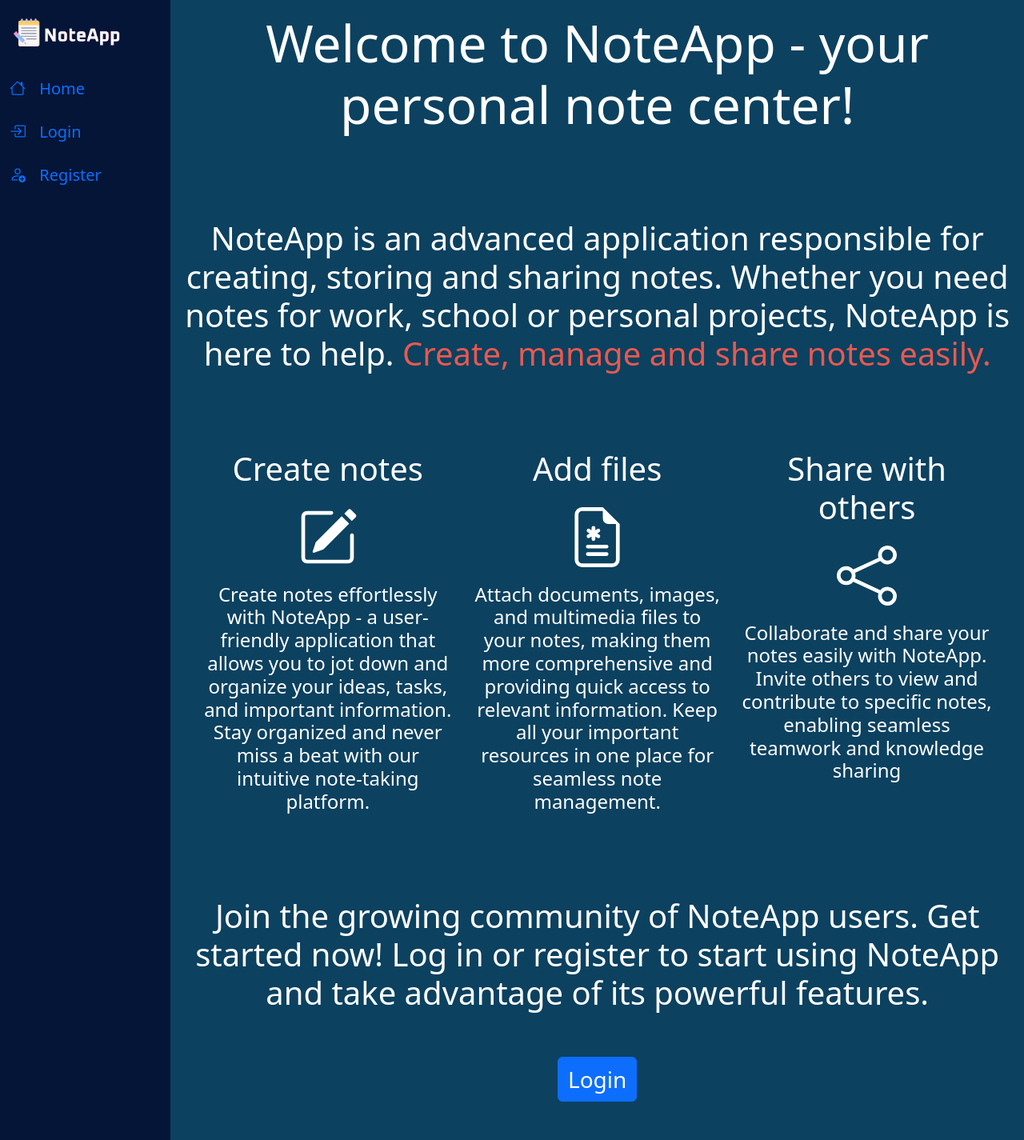
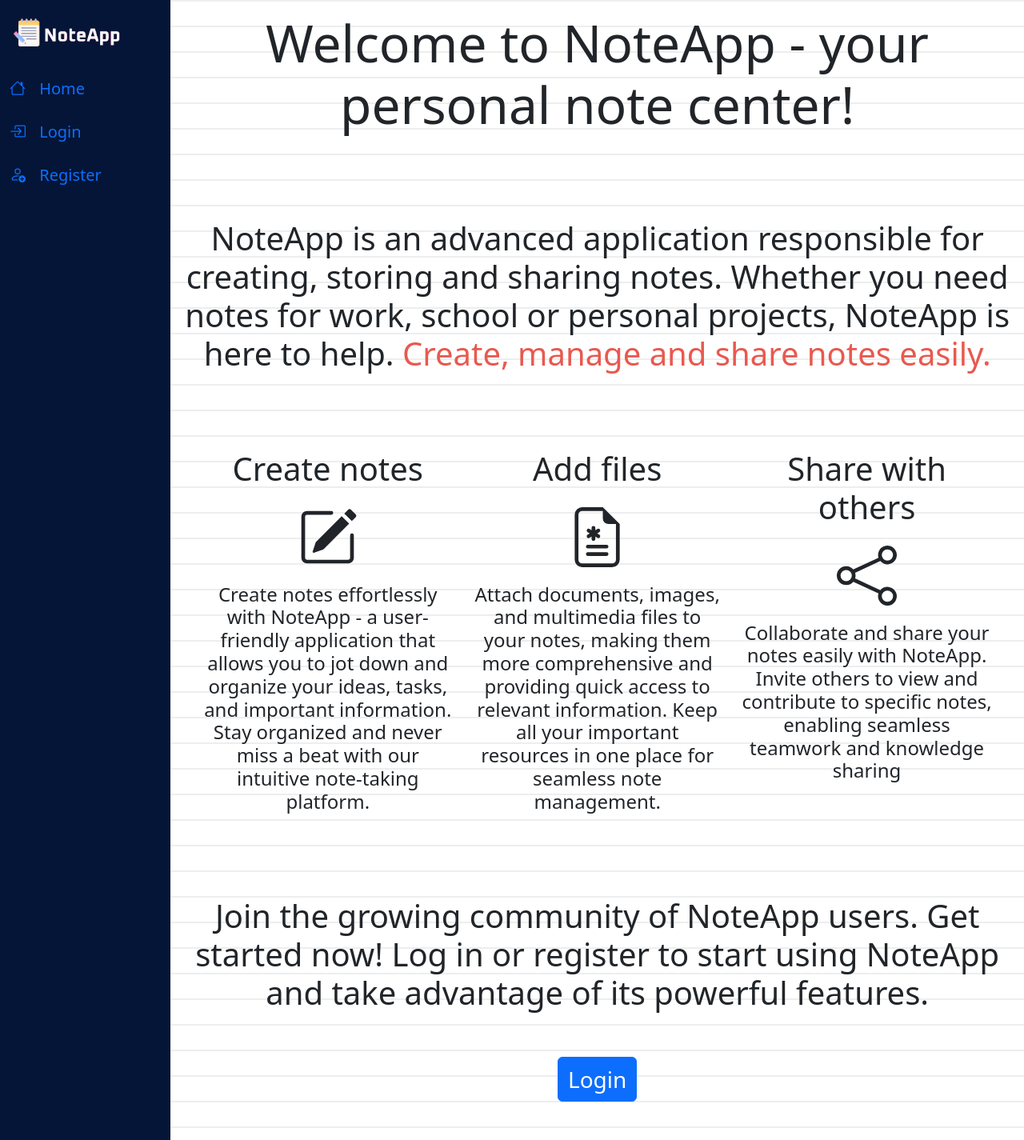
Before and after one commit to g-boron/NoteApp, a Django app: page / in a window 1280 px wide. Shown: the whole page at 80% size. Run offline with Django 4.2, Linux system fonts and the light colour scheme; parts of the project's set-up code (start-up, migrations or seed data) failed here and were passed over.

Commit message:
Added custom body background

```diff
--- a/notes/static/notes/css/style.css
+++ b/notes/static/notes/css/style.css
@@ -155,3 +155,10 @@ svg.checkmark:hover
 {
     opacity: 0.6;
 }
+
+body {
+    background: #fff;
+    background-image: linear-gradient(#eee .1em,
+            transparent .1em);
+    background-size: 100% 2em;
+}
--- a/notes/templates/notes/base.html
+++ b/notes/templates/notes/base.html
@@ -96,7 +96,7 @@
 
                 </div>
             </div>
-            <div class="col text-center text-white pt-3" style="background-color: #0C4160;">
+            <div class="col text-center text-dark pt-3">
                 {% block content %}{% endblock %}
             </div>
         </div>
```
